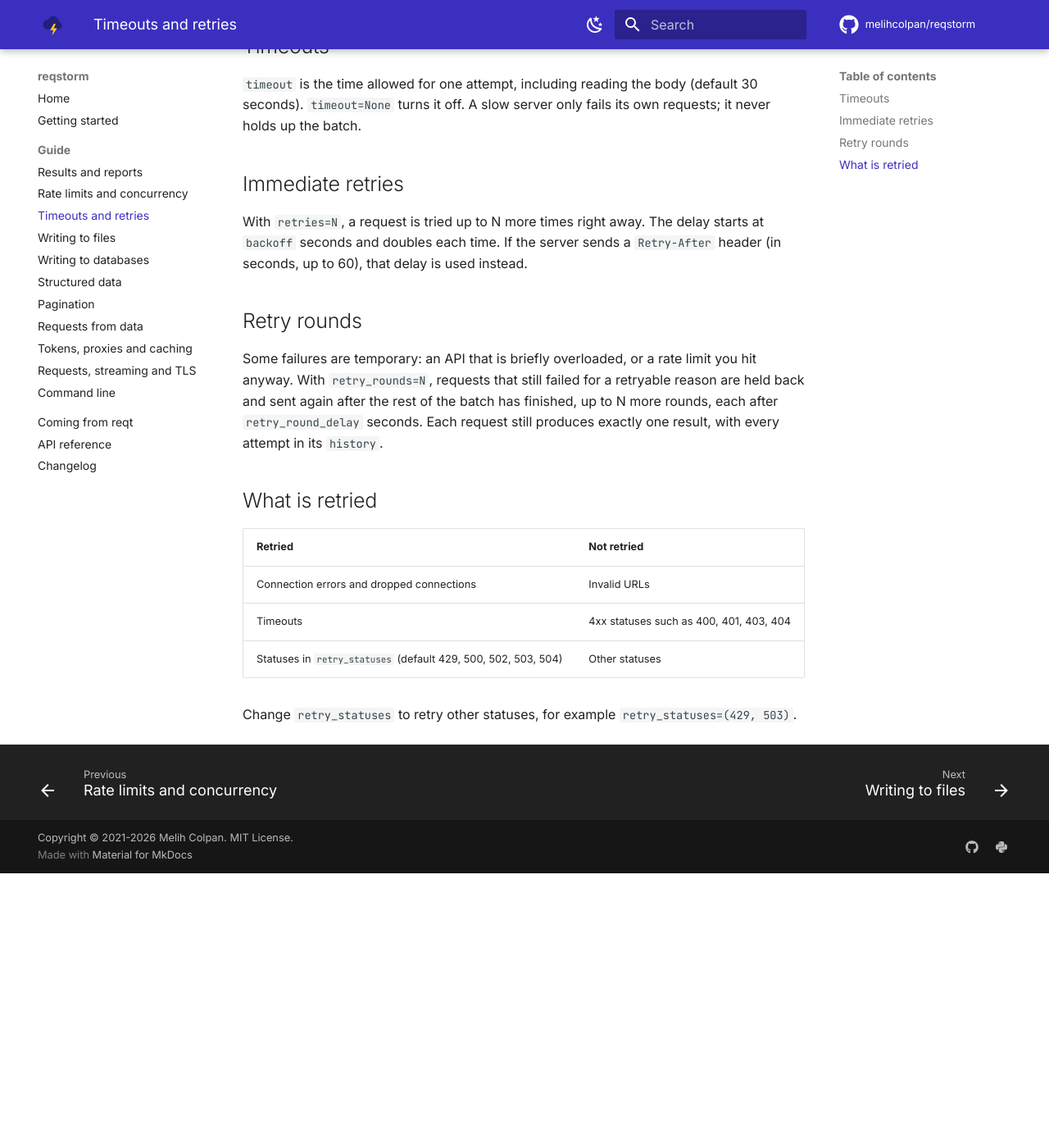
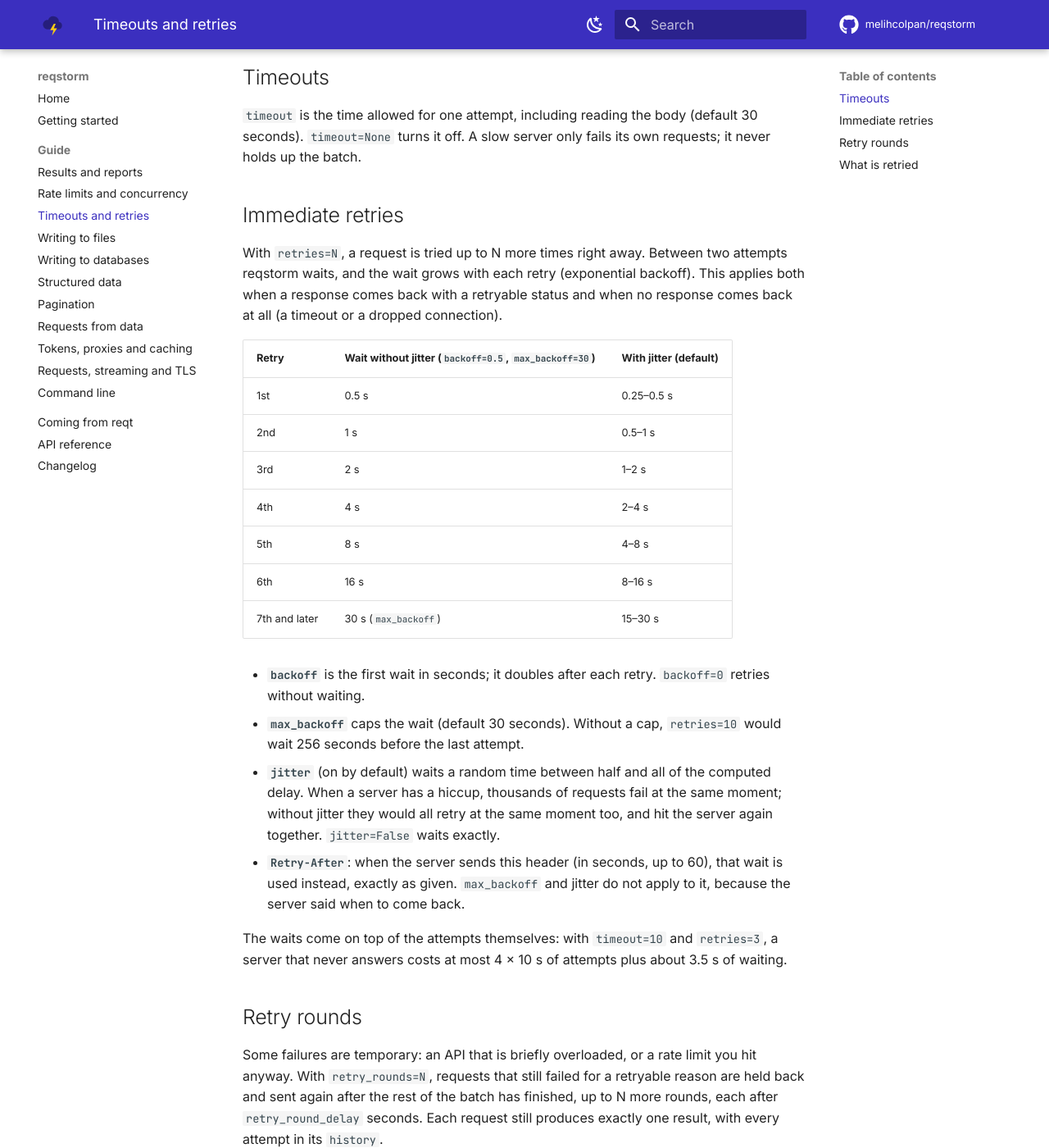
Before and after one commit to melihcolpan/reqt, an MkDocs documentation site: the page built from docs/guide/retries.md, in a window 1280 px wide and 1400 px high, scrolled down 366 px. Shown: the whole window at 82% size. Built offline with MkDocs 1.6.1 and Material for MkDocs 9.7.7, drawn with Linux system fonts in a browser that asks for light colours; comment, search, counter and statistics services are not loaded; before the commit the page ends 1431 px from its top, so only the background shows below that; some of the changed text lies outside the part shown.

Commit message:
Document SOCKS proxies and the retry wait
- Retries guide: what happens between attempts, with a table of the waits
  with and without jitter, why the cap and jitter exist, how Retry-After
  takes precedence, and the worst-case time for a server that never answers.
- Proxies guide: SOCKS schemes and who resolves host names, credentials,
  mixing with HTTP proxies, HTTPS, connection pools and the session= limit.
- Command line options, README sections, and the 2.3.0 changelog entry,
  including how to get the previous uncapped behaviour back.
- Version 2.3.0.

```diff
--- a/docs/guide/retries.md
+++ b/docs/guide/retries.md
@@ -4,8 +4,10 @@
 results = reqstorm.fetch_all_sync(
     urls,
     timeout=10,             # seconds per attempt, including reading the body
-    retries=3,              # retry right away, 0.5 s, 1 s and 2 s apart
-    backoff=0.5,
+    retries=3,              # retry right away, about 0.5 s, 1 s and 2 s apart
+    backoff=0.5,            # the first wait, doubled after each retry
+    max_backoff=30,         # never wait longer than this between two attempts
+    jitter=True,            # spread the waits so retries do not arrive together
     retry_rounds=2,         # then resend what still failed, after everything else
     retry_round_delay=30,   # waiting 30 s before each round
 )
@@ -17,7 +19,24 @@ results = reqstorm.fetch_all_sync(
 
 ## Immediate retries
 
-With `retries=N`, a request is tried up to N more times right away. The delay starts at `backoff` seconds and doubles each time. If the server sends a `Retry-After` header (in seconds, up to 60), that delay is used instead.
+With `retries=N`, a request is tried up to N more times right away. Between two attempts reqstorm waits, and the wait grows with each retry (exponential backoff). This applies both when a response comes back with a retryable status and when no response comes back at all (a timeout or a dropped connection).
+
+| Retry | Wait without jitter (`backoff=0.5`, `max_backoff=30`) | With jitter (default) |
+|---|---|---|
+| 1st | 0.5 s | 0.25–0.5 s |
+| 2nd | 1 s | 0.5–1 s |
+| 3rd | 2 s | 1–2 s |
+| 4th | 4 s | 2–4 s |
+| 5th | 8 s | 4–8 s |
+| 6th | 16 s | 8–16 s |
+| 7th and later | 30 s (`max_backoff`) | 15–30 s |
+
+- **`backoff`** is the first wait in seconds; it doubles after each retry. `backoff=0` retries without waiting.
+- **`max_backoff`** caps the wait (default 30 seconds). Without a cap, `retries=10` would wait 256 seconds before the last attempt.
+- **`jitter`** (on by default) waits a random time between half and all of the computed delay. When a server has a hiccup, thousands of requests fail at the same moment; without jitter they would all retry at the same moment too, and hit the server again together. `jitter=False` waits exactly.
+- **`Retry-After`**: when the server sends this header (in seconds, up to 60), that wait is used instead, exactly as given. `max_backoff` and jitter do not apply to it, because the server said when to come back.
+
+The waits come on top of the attempts themselves: with `timeout=10` and `retries=3`, a server that never answers costs at most 4 × 10 s of attempts plus about 3.5 s of waiting.
 
 ## Retry rounds
 
```
Also changed, not shown: CHANGELOG.md (+11 -0 lines), README.md (+11 -6 lines), docs/guide/auth.md (+31 -1 lines), docs/guide/cli.md (+3 -2 lines).
